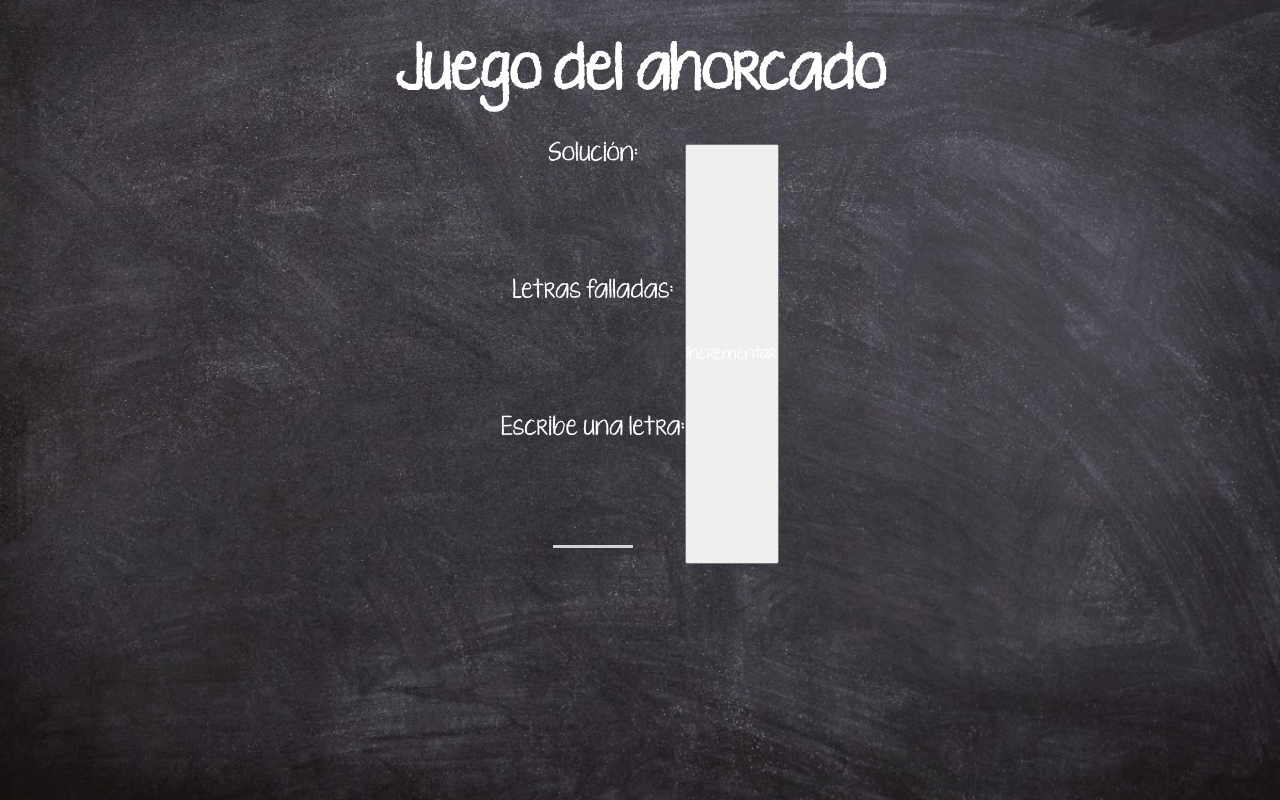
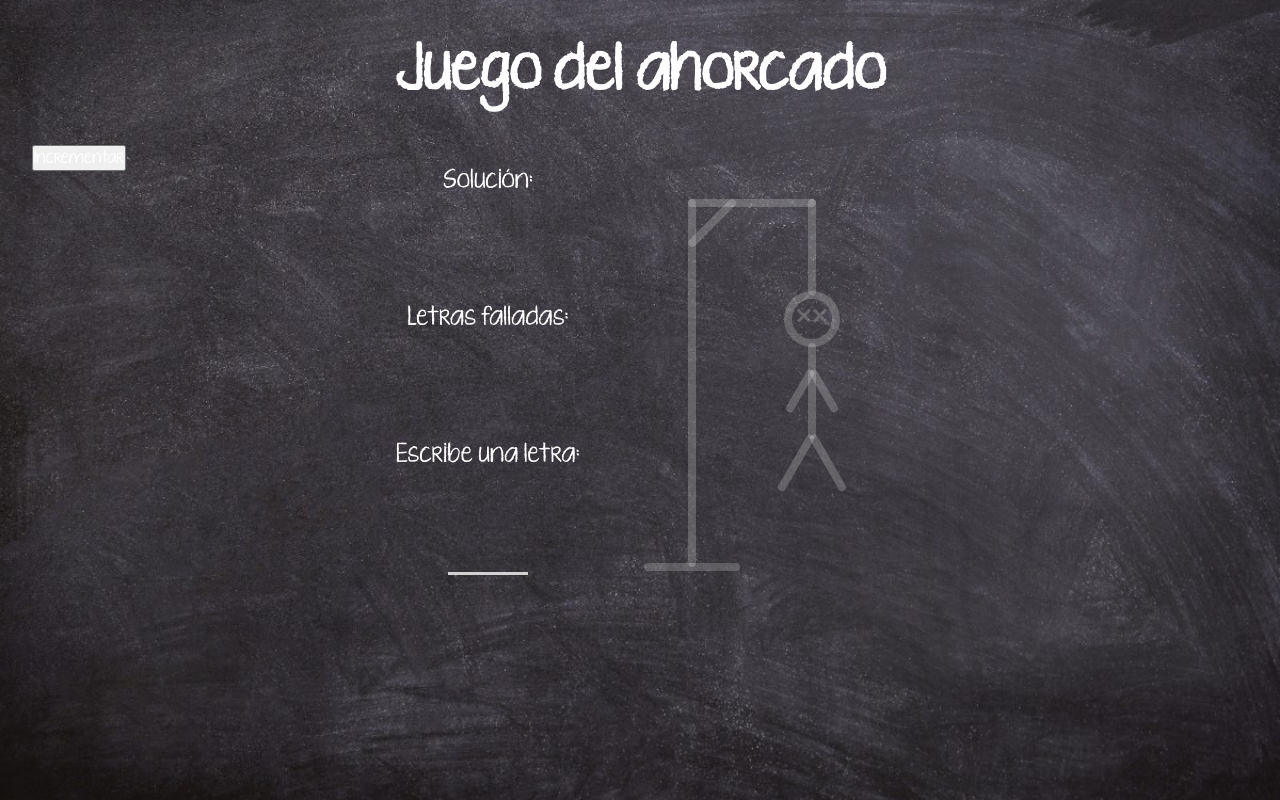
Before and after one commit to Adalab/promo-R-module-3-pair-13-sprint-1-hangman-game, a React (Create React App) app: page / in a window 1280 px wide. Built offline with nearby package versions, Linux system fonts and the light colour scheme.

Commit message:
add const handleButton and paint hangman

```diff
--- a/src/components/App.js
+++ b/src/components/App.js
@@ -3,10 +3,13 @@ import { useState } from "react";
 
 function App() {
   const [numberOfErrors, setNumberOfErrors] = useState(0);
+
   const handleButton = (ev) => {
     ev.preventDefault();
-    numberOfErrors = numberOfErrors + 1;
-    console.log(handleButton);
+    const increment = numberOfErrors +1;
+    setNumberOfErrors(increment);
+    //lo que queremos es que cuando se clicke, numberOfErrors, añada un número más. Para ello tenemos que pasarle este numberOfErrors como parámetro a su función  setNumberOfErrors.
+    console.log(numberOfErrors);
   };
 
   return (
@@ -14,6 +17,7 @@ function App() {
       <header>
         <h1 className="header__title">Juego del ahorcado</h1>
       </header>
+      <button onClick={handleButton}> Incrementar </button>
       <main className="main">
         <section>
           <div className="solution">
@@ -39,7 +43,7 @@ function App() {
             />
           </form>
         </section>
-        <section>
+        <section className= {`dummy error- ${numberOfErrors}`} >
           <span className="error-13 eye"></span>
           <span className="error-12 eye"></span>
           <span className="error-11 line"></span>
@@ -54,7 +58,6 @@ function App() {
           <span className="error-2  line"></span>
           <span className="error-1  line"></span>
         </section>
-        <button onClick={handleButton}> Incrementar </button>
       </main>
     </div>
   );
```
